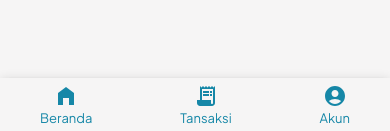
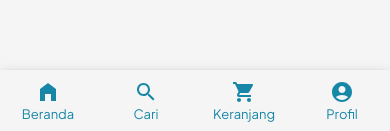
Before and after one commit to aditiaputra100/ecomerce, a React (Vite) app: page /cart in a window 390 px wide. Shown: the part 710-841 px from the top of the page. Built offline with nearby package versions, Linux system fonts and the light colour scheme; no server answers.

Commit message:
fix: Profile app bar on mobile and height on footer

```diff
--- a/resources/src/components/navigation/AppNavbar.tsx
+++ b/resources/src/components/navigation/AppNavbar.tsx
@@ -101,9 +101,11 @@ const AppNavbar = () => {
       <IconButton aria-label="notification">
         <Notifications />
       </IconButton>
-      <IconButton aria-label="user menu" onMouseEnter={handleOpenUserMenu}>
-        <AccountCircle />
-      </IconButton>
+      {!isMobile && (
+        <IconButton aria-label="user menu" onMouseEnter={handleOpenUserMenu}>
+          <AccountCircle />
+        </IconButton>
+      )}
     </>
   )
 
--- a/resources/src/components/navigation/BottomAppBar.tsx
+++ b/resources/src/components/navigation/BottomAppBar.tsx
@@ -2,7 +2,8 @@ import { AppBar, Button, Stack, Toolbar, Typography } from "@mui/material"
 import {
     HomeFilled as HomeIcon,
     AccountCircle as AccountIcon,
-    ReceiptLong as ReceiptIcon,
+    Search as SearchIcon,
+    ShoppingCart as ShoppingCartIcon,
 } from "@mui/icons-material"
 
 function BottomAppBar() {
@@ -13,23 +14,28 @@ function BottomAppBar() {
             position="fixed"
             sx={{
                 color: 'primary.main',
+                minHeight: '64px',
                 top: 'auto',
                 bottom: 0,
                 backgroundColor: 'background.default',
             }}
         >
-            <Toolbar sx={{justifyContent: 'space-between'}}>
-                <Stack component={Button}>
+            <Toolbar sx={{justifyContent: 'space-between', height: '64px'}}>
+                <Stack component={Button} sx={{paddingInline: 0}}>
                     <HomeIcon />
                     <Typography variant="body2">Beranda</Typography>
                 </Stack>
-                <Stack component={Button}>
-                    <ReceiptIcon />
-                    <Typography variant="body2">Tansaksi</Typography>
+                <Stack component={Button} sx={{paddingInline: 0}}>
+                    <SearchIcon />
+                    <Typography variant="body2">Cari</Typography>
                 </Stack>
-                <Stack component={Button}>
+                <Stack component={Button} sx={{paddingInline: 0}}>
+                    <ShoppingCartIcon />
+                    <Typography variant="body2">Keranjang</Typography>
+                </Stack>
+                <Stack component={Button} sx={{paddingInline: 0}}>
                     <AccountIcon />
-                    <Typography variant="body2">Akun</Typography>
+                    <Typography variant="body2">Profil</Typography>
                 </Stack>
             </Toolbar>
         </AppBar>
```
